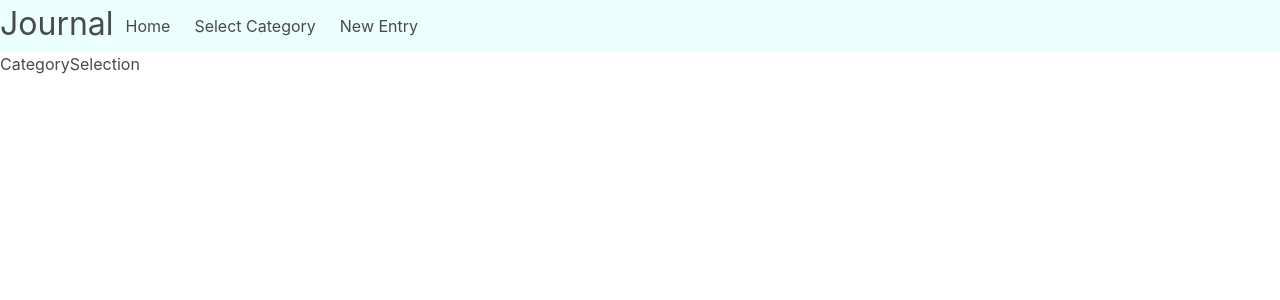
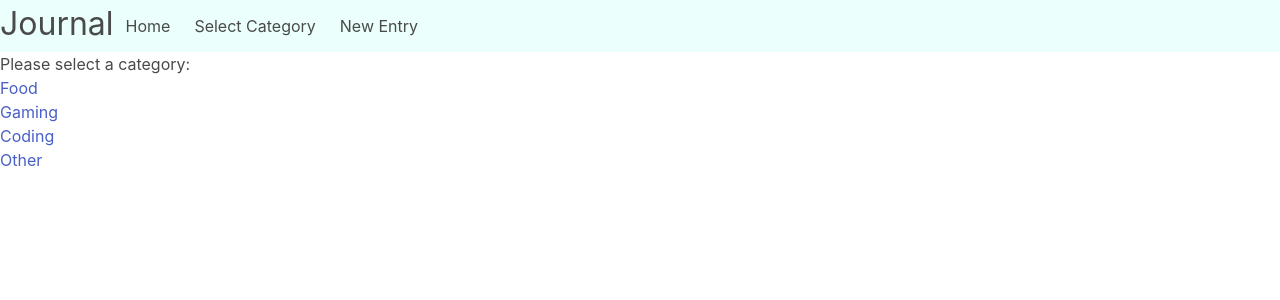
Before and after one commit to j-phey/coder-academy, a React (Vite) app in the folder javascript/journal/: page /category in a window 1280 px wide. Shown: the top 300 px of the page. Built offline with nearby package versions, Linux system fonts and the light colour scheme.

Commit message:
Updated CategorySelection, added useParams to NewEntry

```diff
--- a/javascript/journal/src/components/App.jsx
+++ b/javascript/journal/src/components/App.jsx
@@ -16,7 +16,7 @@ const App = () => {
           <Route path='/' element={<p>Hello</p>} />
           <Route path='/category' element={<CategorySelection />} />
           <Route path='/entry'>
-            <Route path='new' element={<NewEntry />} />
+            <Route path='new/:cat_id' element={<NewEntry />} />
           </Route>
           <Route path='*' element={<h3>Page not found</h3>} />
         </Routes>
--- a/javascript/journal/src/components/CategorySelection.jsx
+++ b/javascript/journal/src/components/CategorySelection.jsx
@@ -1,8 +1,23 @@
-import React from 'react'
+import React, { useState } from 'react'
+import { Link } from 'react-router-dom'
 
 const CategorySelection = () => {
-  return (
-    <div>CategorySelection</div>
+  const [categories, setCategories] = useState(['Food', 'Gaming', 'Coding', 'Other'])
+
+    return (
+        <>
+            <h3>Please select a category:</h3>
+            <ul>
+                {
+                    categories.map((cat, index) => (
+                        <li key={index}>
+                            <Link to={`/entry/new/${index}`}>{cat}</Link>
+                        </li>
+                    ))
+                }
+
+            </ul>
+        </>
   )
 }
 
--- a/javascript/journal/src/components/NavBar.jsx
+++ b/javascript/journal/src/components/NavBar.jsx
@@ -1,4 +1,5 @@
 import React, { useRef } from "react"
+import { Link } from "react-router-dom"
 
 const NavBar = () => {
   const navBarRef = useRef()
@@ -20,11 +21,11 @@ const NavBar = () => {
                 </a>
             </div>
 
-            <div id="navbarBasicExample" ref={navBarRef} className="navbar-menu">
+            <div id="navbarBasicExample" onClick={toggleHamburger} ref={navBarRef} className="navbar-menu">
                 <div className="navbar-start">
-                    <a href="/" className="navbar-item">Home</a>
-                    <a href="/category" className="navbar-item">Select Category</a>
-                    <a href="/entry/new" className="navbar-item">New Entry</a>
+                    <Link to="/" className="navbar-item">Home</Link>
+                    <Link to="/category" className="navbar-item">Select Category</Link>
+                    <Link to="/entry/new" className="navbar-item">New Entry</Link>
                 </div>
             </div>
         </nav>
--- a/javascript/journal/src/components/NewEntry.jsx
+++ b/javascript/journal/src/components/NewEntry.jsx
@@ -1,9 +1,11 @@
 import React from 'react'
+import { useParams } from 'react-router-dom'
 
 const NewEntry = () => {
-  return (
-    <div>NewEntry</div>
-  )
+    const params = useParams()
+    console.log(params)
+
+    return <h3>New entry in category {params.cat_id}</h3>
 }
 
 export default NewEntry
```
